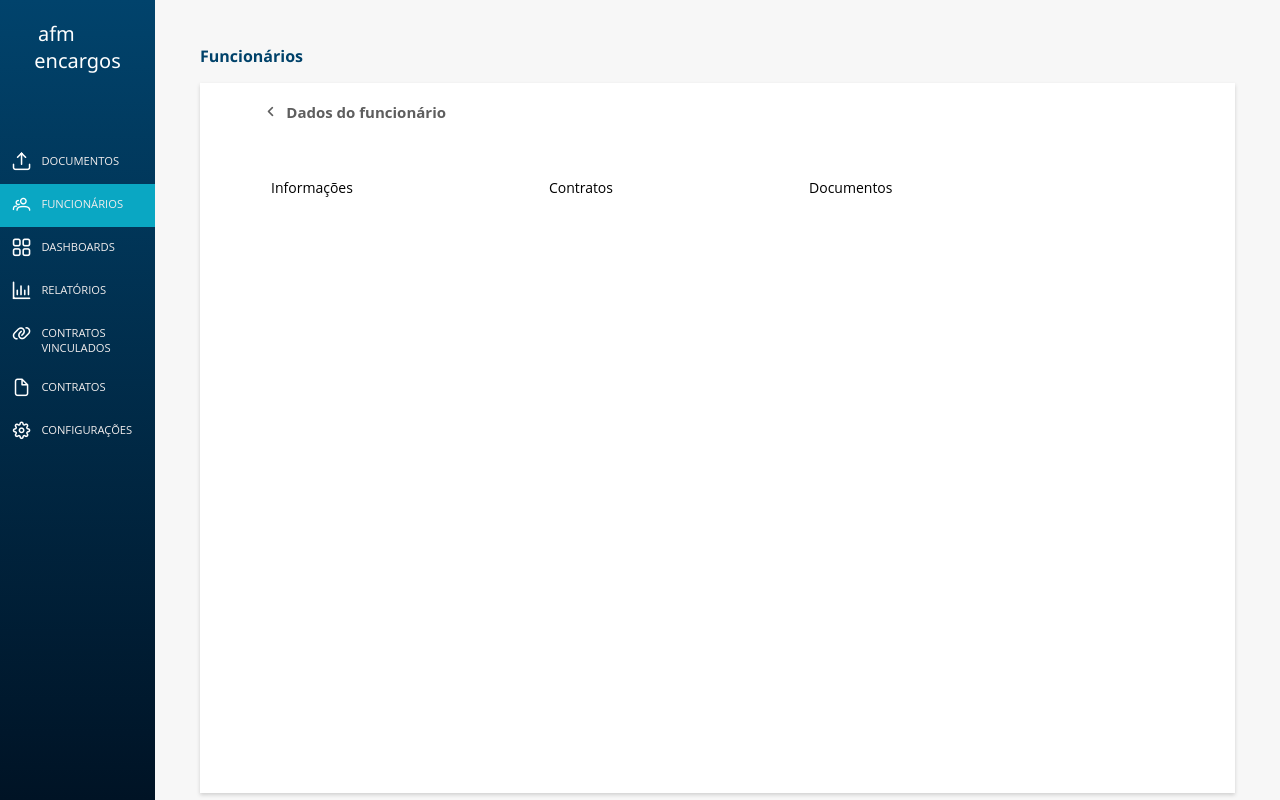
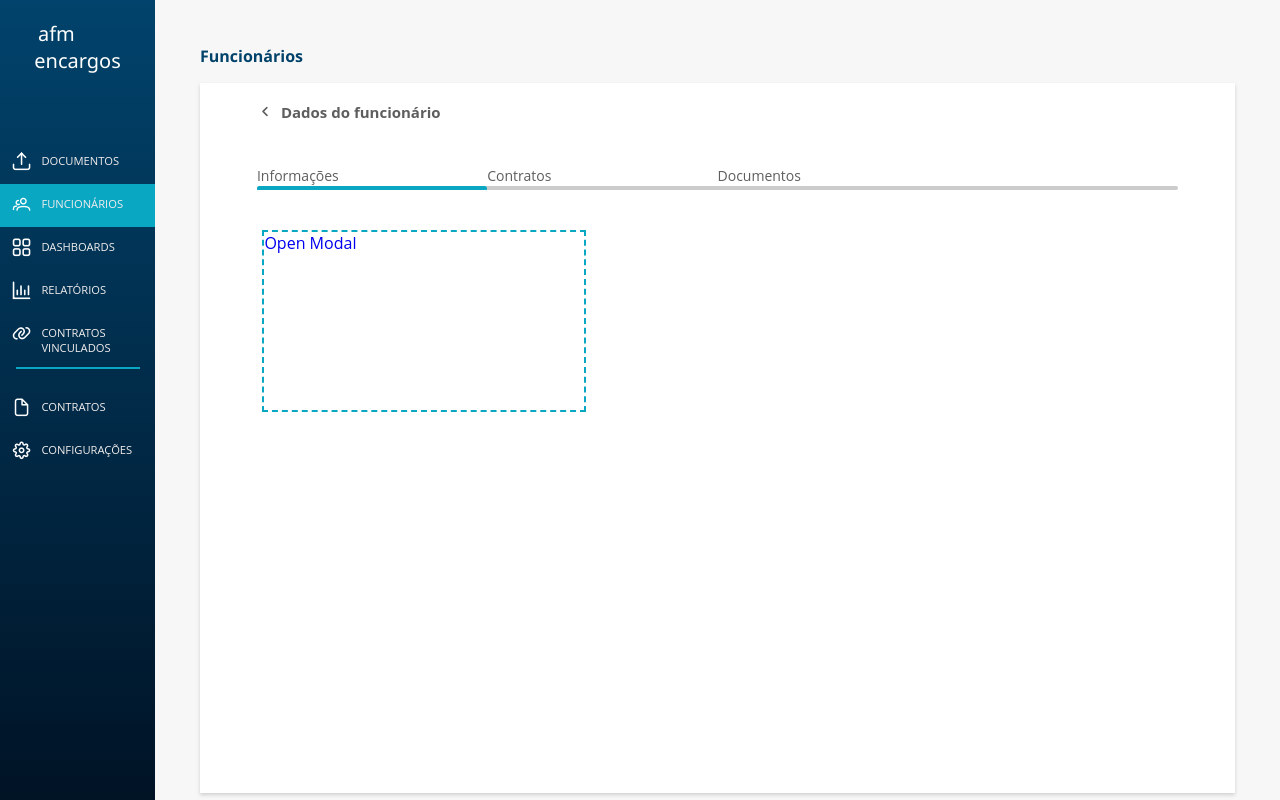
Before and after one commit to vbassodaga/test-frontend-atlas, an Angular app: page /contract in a window 1280 px wide. Built offline with nearby package versions, Linux system fonts and the light colour scheme.

Commit message:
Modal and CSS changes

```diff
--- a/src/app/app.component.html
+++ b/src/app/app.component.html
@@ -33,6 +33,7 @@
           <span class="item">Contratos Vinculados</span>
         </a>
       </li>
+      <hr color="#0AA7C3" class="solid">
       <li>
         <a href="#">
           <span class="icon"><i class="pi pi-file"></i></span>
@@ -56,12 +57,22 @@
         <span class="icon"><i class="pi pi-angle-left"></i></span>
         <span class="item">Dados do funcionário</span>
       </div>
-      <div class="funcdata">
-        <ul>
-          <li>Informações</li>
-          <li>Contratos</li>
-          <li>Documentos</li>
-        </ul>
+      <nav class="slidemenu">
+        <label for="slide-item-1"><span>Informações</span></label>
+        <label for="slide-item-2"><span>Contratos</span></label>
+        <label for="slide-item-3"><span>Documentos</span></label>
+        <div class="slider">
+          <div class="bar"></div>
+        </div>
+      </nav>
+      <div class="modal-box">
+        <a href="#abrirModal">Open Modal</a>
+        <div id="abrirModal" class="modal">
+          <a href="#fechar" title="Fechar" class="fechar">x</a>
+          <h2>Janela Modal</h2>
+          <p>Esta é uma simples janela de modal.</p>
+          <p>Você pode fazer qualquer coisa aqui</p>
+        </div>
       </div>
     </div>
   </div>
--- a/src/app/app.component.scss
+++ b/src/app/app.component.scss
@@ -6,9 +6,9 @@
     position: fixed;
     top: 0;
     left: 0;
-    width: 155px;
+    width: 9.688rem;
     height: 100vh;
-    padding: 20px 0;
+    padding: 1.25rem 0;
     transition: all 0.5s ease;
 
     ul li a {
@@ -18,7 +18,7 @@
       text-transform: uppercase;
       position: relative;
       display: flex;
-      gap: 11px;
+      gap: 0.688rem;
       text-align: left;
 
       &:hover,
@@ -42,15 +42,15 @@
   }
 
   .content {
-    margin-left: 155px;
-    padding: 45px;
+    margin-left: 9.688rem;
+    padding: 2.813rem;
     height: 100vh;
 
     >.content-container {
       width: 100%;
       height: 100%;
       background: #FFFFFF;
-      box-shadow: 0px 2px 4px #00000029;
+      box-shadow: 0px 0.125rem 0.25rem #00000029;
     }
   }
 }
@@ -59,51 +59,130 @@
   font-family: 'Segoe UI', Tahoma, Geneva, Verdana, sans-serif;
   text-align: center;
   color: #FFFFFF;
-  top: 16px;
-  margin: 0 5px;
-  font-size: 20px;
-  margin-bottom: 67px;
+  top: 1rem;
+  margin: 0 0.313rem;
+  font-size: 1.25rem;
+  margin-bottom: 4.188rem;
 }
 
 .logoleft {
   font-family: 'Segoe UI', Tahoma, Geneva, Verdana, sans-serif;
   text-align: left;
   color: #FFFFFF;
-  top: 16px;
-  margin: 0 5px;
-  padding-left: 33px;
-  font-size: 20px;
+  top: 1rem;
+  margin: 0 0.313rem;
+  padding-left: 2.063rem;
+  font-size: 1.25rem;
 }
 
 .func {
   color: #00426A;
   font-family: 'Segoe UI', Tahoma, Geneva, Verdana, sans-serif;
-  font-size: 16px;
+  font-size: 1rem;
   letter-spacing: 0px;
-  padding-bottom: 16px;
+  padding-bottom: 1rem;
 }
 
-.funcdata {
-  li {
-    display: inline;
+.slidemenu {
+  margin: auto;
+  margin-top: 2.75rem;
+  width: 89%;
+  overflow: hidden;
+  font-size: 0.875rem;
+
+  label {
+    width: 25%;
+    text-align: left;
+    display: flex;
     float: left;
-    padding: 56px;
-    padding-right: 125px;
-    font-size: 14px;
-    margin-left: 15px;
+    color: #5E5E5E;
+
+    &:hover {
+      cursor: pointer;
+    }
+
+    span{
+      display: flex;
+    }
+  }
+}
+
+.slider {
+  width: 100%;
+  height: 0.25rem;
+  display: flex;
+  background: #ccc;
+  margin-top: 1.25rem;
+  border-radius: 0.313rem;
+
+  .bar {
+    width: 25%;
+    height: 0.313rem;
+    background: #0AA7C3;
+    border-radius: 0.313rem;
   }
 }
 
 .info {
-  padding-left: 63px;
-  padding-top: 19px;
+  margin: auto;
+  width: 100%;
+  padding-left: 3.6rem;
+  padding-top: 1.188rem;
   color: #5E5E5E;
   font-weight: bold;
-  font-size: 15px;
+  font-size: 0.938rem;
 
   .icon {
-    margin-right: 8.33px;
-    width: 6px;
-    height: 10px;
+    margin-right: 0.521rem;
+    width: 0.375rem;
+    height: 0.625rem;
   }
 }
+
+.solid {
+  margin: auto;
+  width: 80%;
+  margin-bottom: 1.156rem;
+}
+
+.modal-box {
+  width: 20.25rem;
+  height: 11.375rem;
+  border: 0.16rem dashed;
+  margin-top: 2.5rem;
+  margin-left: 3.9rem;
+  color: #0AA7C3;
+}
+
+.modal {
+  position: fixed;
+  top: 0;
+  bottom: 0;
+  right: 0;
+  left: 0;
+  font-family: 'Segoe UI', Tahoma, Geneva, Verdana, sans-serif;
+  background: #F7F7F7 85%;
+  opacity: 0;
+  pointer-events: none;
+  width: 30%;
+  height: 90%;
+  margin: auto;
+
+  &:target {
+    opacity: 1;
+    pointer-events: auto;
+    color: #5E5E5E;
+  }
+}
+
+.fechar {
+  position: absolute;
+  width: 2.8rem;
+  right: -0.8rem;
+  top: -0.7rem;
+  text-align: center;
+  line-height: 1.875rem;
+  margin-top: 0.313rem;
+  font-size: 1rem;
+  color: grey;
+}
```
